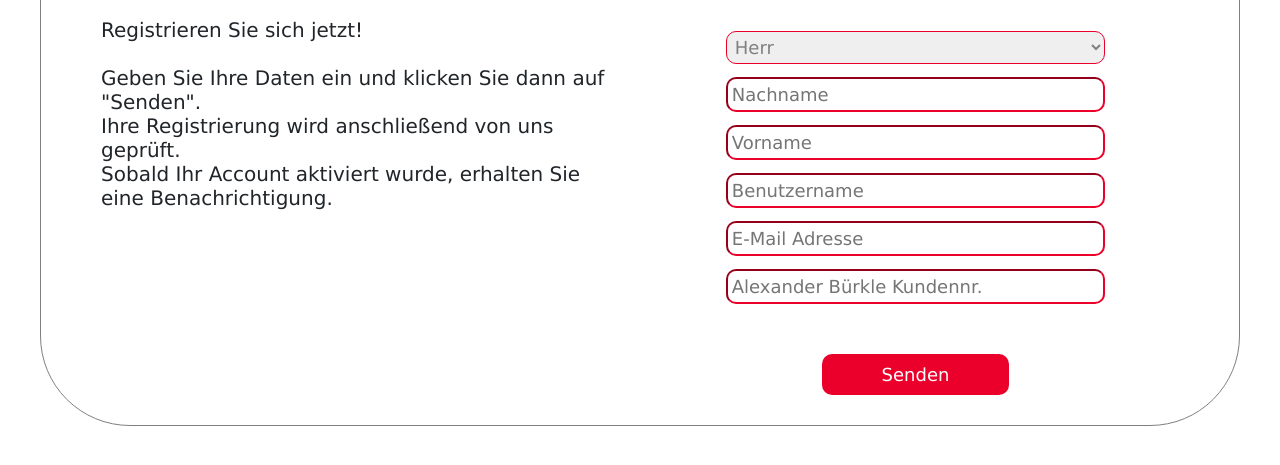
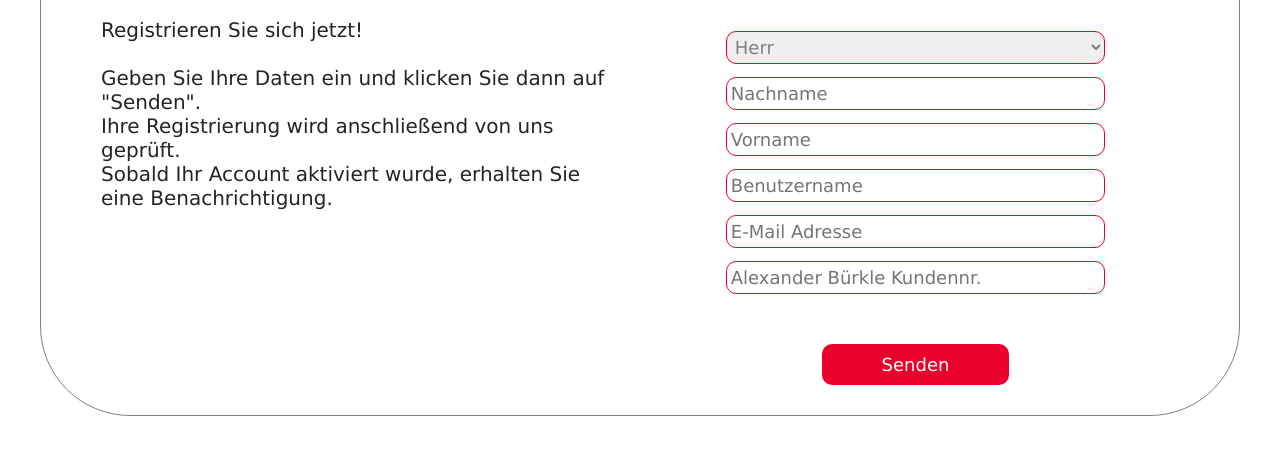
Before and after one commit to Lena0208/Partner-ABcademy, a plain HTML site: page index.html in a window 1280 px wide. Shown: the part 211-676 px from the top of the page. Drawn offline with nearby package versions, Linux system fonts and the light colour scheme.

Commit message:
update border in css

```diff
--- a/src/styles.css
+++ b/src/styles.css
@@ -47,8 +47,8 @@ h1 {
   display: block;
   margin: 0 auto;
   margin-top: 13px;
+  border: 1px solid #ea002a;
   border-radius: 10px;
-  border-color: #ea002a;
   padding-top: 2px;
   padding-bottom: 2px;
   padding-left: 4px;
@@ -60,7 +60,7 @@ h1 {
   margin: 0 auto;
   margin-top: 13px;
   border-radius: 10px;
-  border-color: #ea002a;
+  border: 1px solid #ea002a;
   padding-top: 2px;
   padding-bottom: 2px;
   padding-left: 4px;
@@ -72,7 +72,7 @@ h1 {
   margin: 0 auto;
   margin-top: 13px;
   border-radius: 10px;
-  border-color: #ea002a;
+  border: 1px solid #ea002a;
   padding-top: 2px;
   padding-bottom: 2px;
   padding-left: 4px;
@@ -84,7 +84,7 @@ h1 {
   margin: 0 auto;
   margin-top: 13px;
   border-radius: 10px;
-  border-color: #ea002a;
+  border: 1px solid #ea002a;
   padding-top: 2px;
   padding-bottom: 2px;
   padding-left: 4px;
@@ -96,7 +96,7 @@ h1 {
   margin: 0 auto;
   margin-top: 13px;
   border-radius: 10px;
-  border-color: #ea002a;
+  border: 1px solid #ea002a;
   padding-top: 2px;
   padding-bottom: 2px;
   padding-left: 4px;
```
